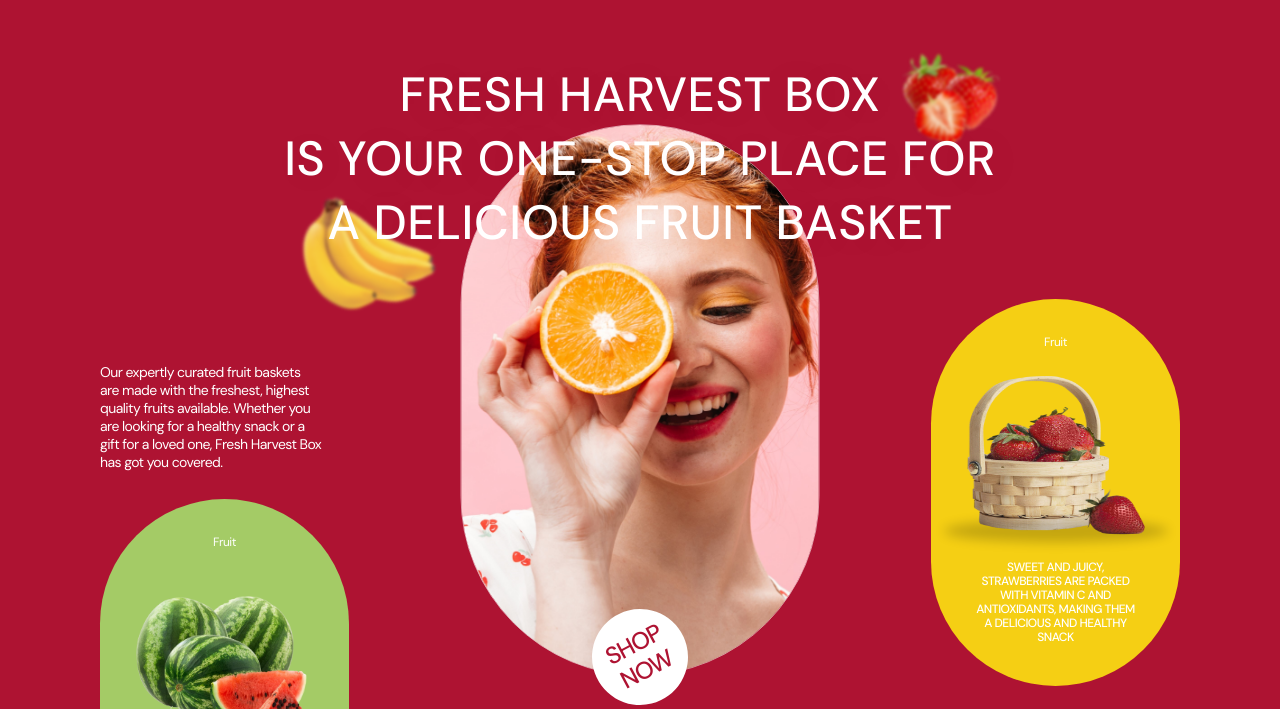
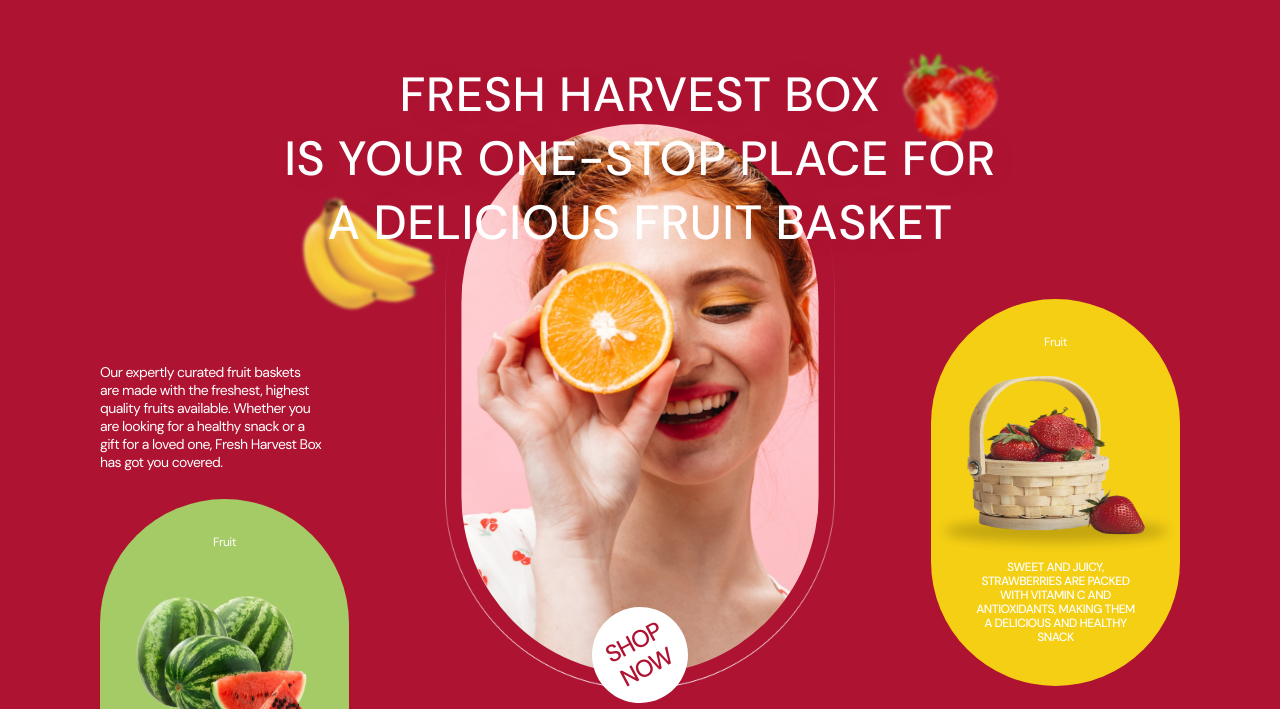
Before and after one commit to ryannetworx/ownteamproject08, a plain HTML site: page index.html in a window 1280 px wide. Shown: the part 51-760 px from the top of the page. Drawn offline with Linux system fonts and the light colour scheme.

Commit message:
updated hero section

```diff
--- a/index.html
+++ b/index.html
@@ -36,10 +36,11 @@
             </div>
         </div>
         <div class="center_orangegirl">
-            <img class="orange_girl" src="images/orange_girl_cropped.jpg" alt="Orange Girl">
+            <div class="image-container">
+                <img class="orange_girl" src="images/orange_girl_cropped.jpg" alt="Orange Girl">
+                <img class="orangegirl_outline" src="images/orangegirl_outline.png" alt="orange girl outline">
 
-            <svg xmlns="http://www.w3.org/2000/svg" class="shadow_image" width="30.375rem" height="46.375rem" viewBox="0 0 486 742" fill="none" stroke="#FFF" stroke-width="1px">
-            </svg>
+            </div>
 
             <div class="shop_now">
                 <p>SHOP <br>NOW</p>
--- a/styles.css
+++ b/styles.css
@@ -144,14 +144,9 @@
     margin-top: -100px;
 }
 
-.shadow_image {
-    content: '';
-    position: absolute;
-    top: 0;
-    left: 0;
-    width: 100%;
-    height: 100%;
-    z-index: -1; /* Place it behind the image */
+.image-container {
+    position: relative;
+    display: inline-block; /* Ensure the container only takes the space it needs */
 }
 
 .orange_girl {
@@ -161,8 +156,13 @@
     flex-shrink: 0;
     transform: scale(.55);
     border-radius: 500px;
-    border: 1px solid white;
+}
 
+.orangegirl_outline {
+    position: absolute;
+    top: 195px;
+    left: 130px;
+    width: 390px;
 }
 
 .shop_now {
@@ -285,7 +285,6 @@
     flex-shrink: 0;
     border-radius: 31.25rem;
     background: rgb(245, 207, 20);
-
 }
 
 .hero_strawberry {
```
Also changed, not shown: images/orangegirl_outline.png (added).
